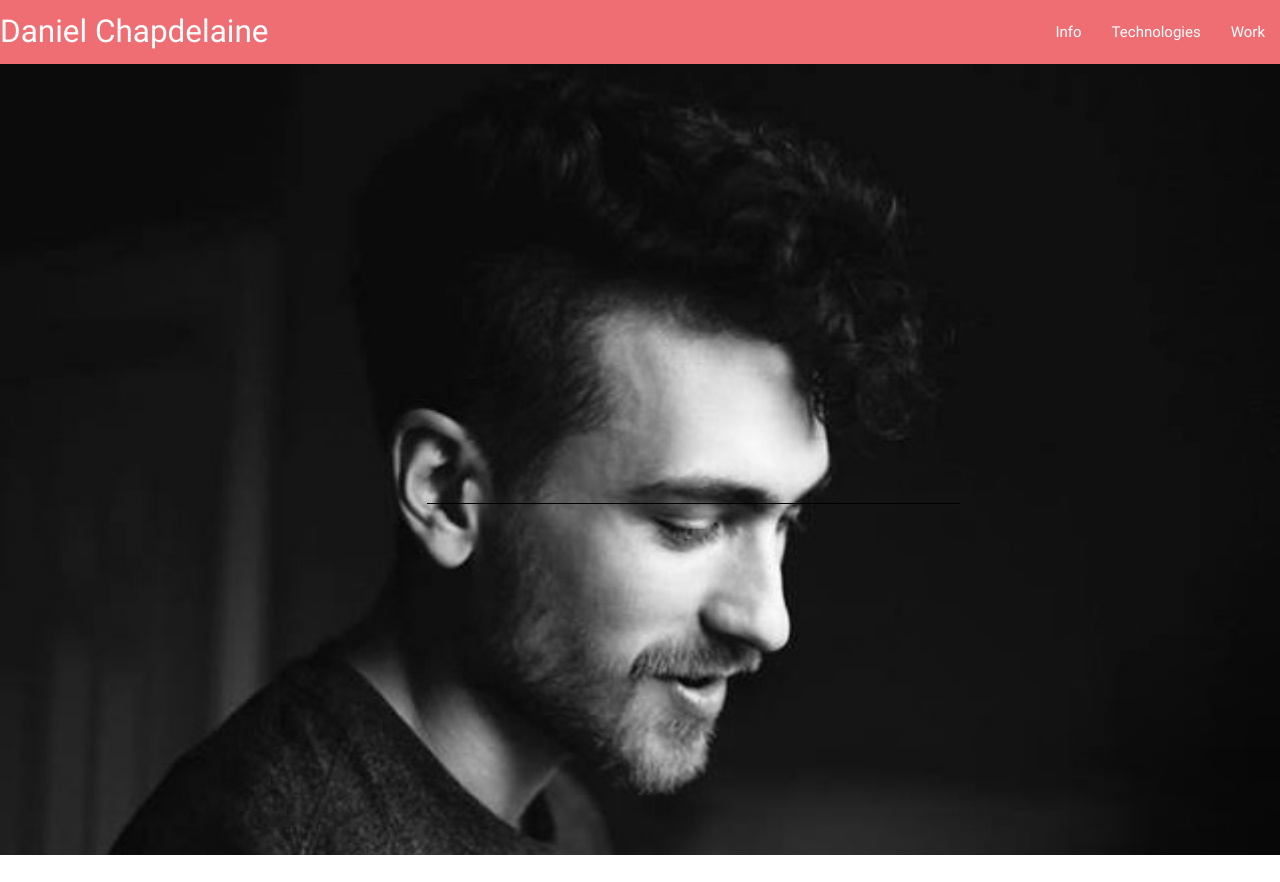
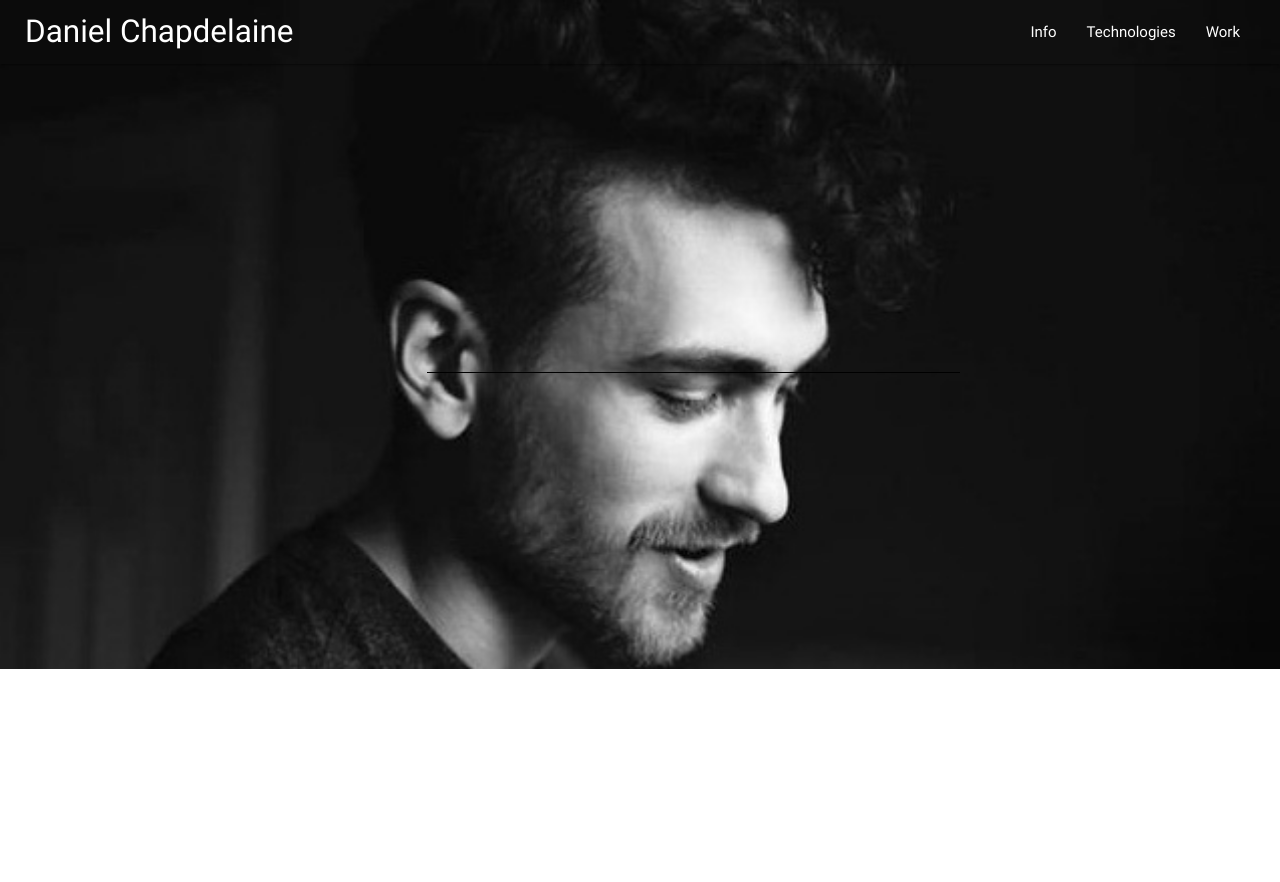
Before and after one commit to DanielC2008/DanielC2008.github.io, a website: page index.html in a window 1280 px wide. After the commit the page ends 800 px from the top, so only its background shows below. Drawn offline with nearby package versions, Linux system fonts and the light colour scheme; files that its build step writes are made by us from their sources.

Commit message:
nav bar transparent

```diff
--- a/app/main.js
+++ b/app/main.js
@@ -2,7 +2,7 @@
 
 $(function(){
     $(".element").typed({
-        strings: ["Inventor.", "Problem Solver.", "Gamer.", "Friend", "Contemplator.", "Bartender.", "Developer."],
-        typeSpeed: 0
+        strings: ["Inventor.", "Problem Solver.", "Gamer.", "Friend.", "Thinker.", "Bartender.", "Developer."],
+        typeSpeed: 100
     });
 });
--- a/index.html
+++ b/index.html
@@ -7,8 +7,11 @@
 	<link rel="stylesheet" href="/node_modules/materialize-css/dist/css/materialize.css">
 	<link rel="stylesheet" href="/styles/main.css">
 </head>
-<body ng-app="myWebsite">
-	 <nav>
+<body>
+  	<div class="img-container row">
+	  	<div class="img-container col s12">
+	  		<img src="img/title-pic.jpg" alt="">
+					<nav class="transparent">
 				    <div class="nav-wrapper">
 				      <a href="#" class="brand-logo">Daniel Chapdelaine</a>
 				      <ul id="nav-mobile" class="right hide-on-med-and-down">
@@ -18,9 +21,6 @@
 				      </ul>
 				    </div>
 				  </nav>
-  	<div class="img-container row">
-	  	<div class="img-container col s12">
-	  		<img src="img/me_edited.jpg" alt="">
     			<div class="col s5 offset-s4" id="typed" >
        			<span class="element"></span>
     			</div>
--- a/sass/main.scss
+++ b/sass/main.scss
@@ -1,3 +1,14 @@
+////////////// NAV //////////////
+nav {
+	padding-left: 25px;
+	padding-right: 25px;
+	position: absolute;
+	color: black;
+	top: 0%;
+}
+
+
+////////////// TITLE //////////////
 .img-container{
 	position: relative;
 	padding: 0 !important;
```
Also changed, not shown: img/me.jpeg (deleted), img/me_edited.jpg (deleted), img/title-pic.jpg (added). Lines whose indentation alone changed are shown as unchanged.
